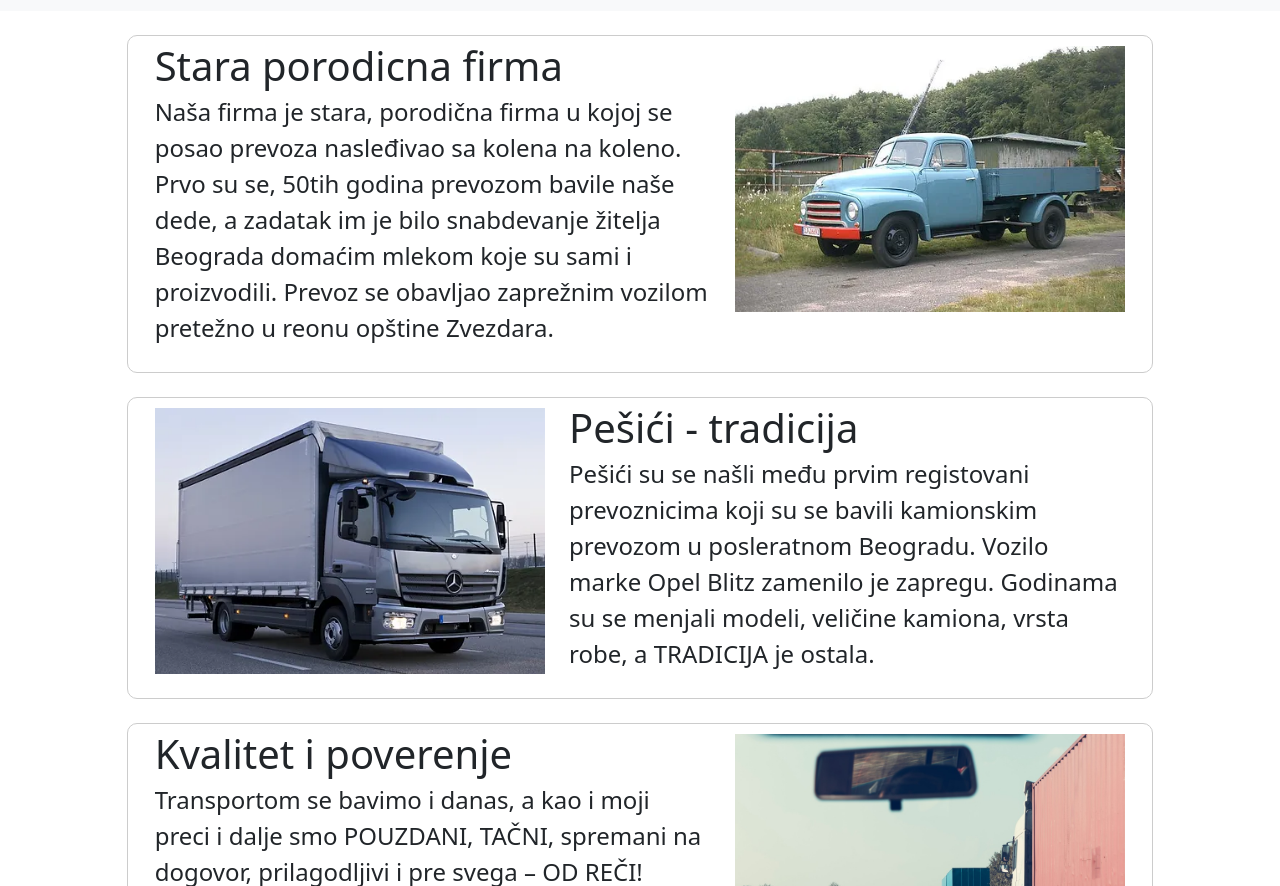
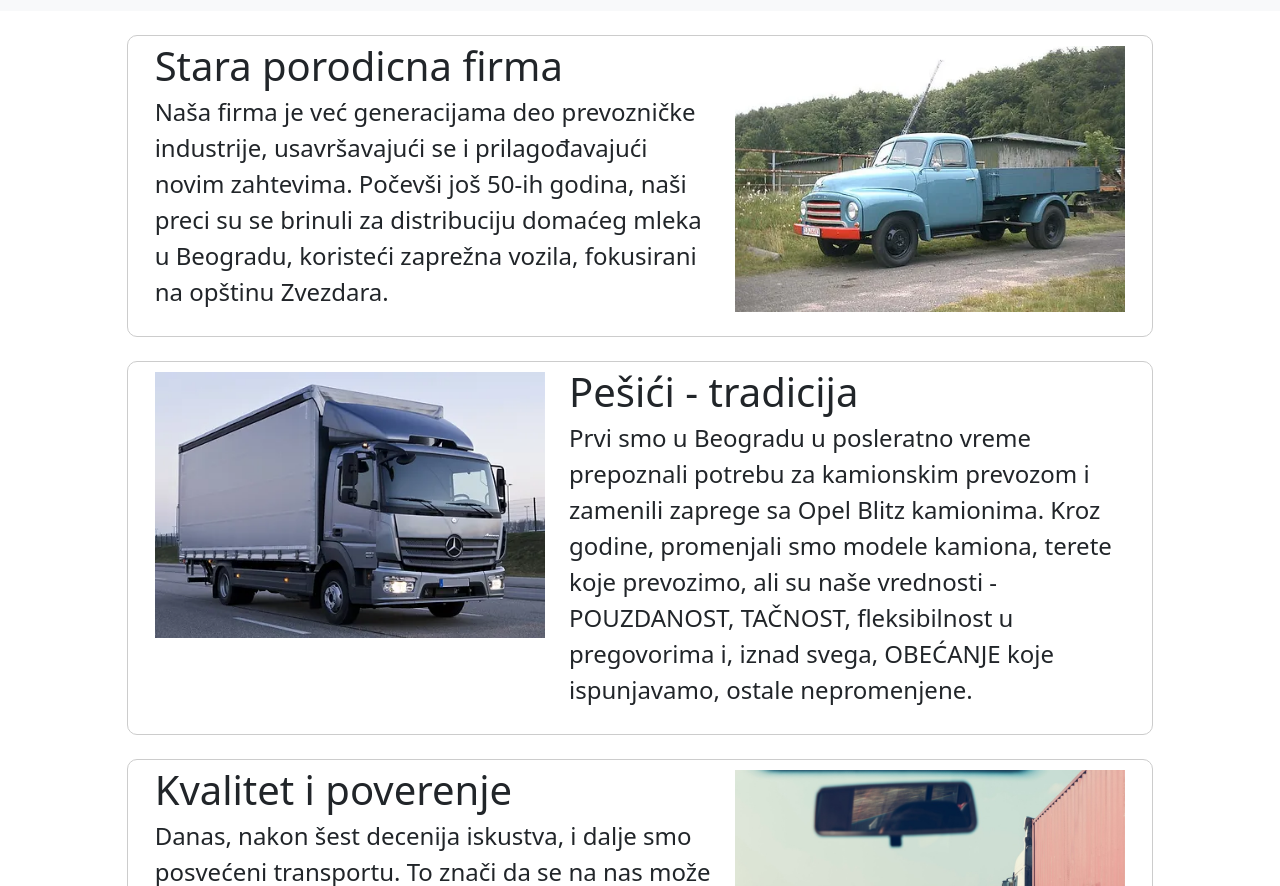
Before and after one commit to saki997/Transporter, a plain HTML site: page about.html in a window 1280 px wide. Shown: the part 66-952 px from the top of the page. Drawn offline with Linux system fonts and the light colour scheme.

Commit message:
Add files via upload

```diff
--- a/about.html
+++ b/about.html
@@ -51,11 +51,9 @@
     <div class="row featurette about-row">
       <div class="col-md-7">
         <h2 class="featurette-heading fw-normal lh-1 ">Stara porodicna firma</h2>
-        <p class="lead about-lead">Naša firma je stara, porodična firma u kojoj se posao prevoza nasleđivao sa kolena na
-          koleno.
-          Prvo su se, 50tih godina prevozom bavile naše dede, a zadatak im je bilo snabdevanje žitelja Beograda domaćim
-          mlekom koje su sami i proizvodili.
-          Prevoz se obavljao zaprežnim vozilom pretežno u reonu opštine Zvezdara.
+        <p class="lead about-lead">
+          Naša firma je već generacijama deo prevozničke industrije, usavršavajući se i prilagođavajući novim zahtevima.
+          Počevši još 50-ih godina, naši preci su se brinuli za distribuciju domaćeg mleka u Beogradu, koristeći zaprežna vozila, fokusirani na opštinu Zvezdara.
         </p>
       </div>
       <div class="col-md-5">
@@ -69,10 +67,10 @@
     <div class="row featurette about-row">
       <div class="col-md-7 order-md-2">
         <h2 class="featurette-heading fw-normal lh-1">Pešići - tradicija</h2>
-        <p class="lead about-lead">Pešići su se našli među prvim registovani prevoznicima koji su se bavili kamionskim
-          prevozom u posleratnom Beogradu.
-          Vozilo marke Opel Blitz zamenilo je zapregu. Godinama su se menjali modeli, veličine kamiona, vrsta robe, a
-          TRADICIJA je ostala. </p>
+        <p class="lead about-lead">
+          Prvi smo u Beogradu u posleratno vreme prepoznali potrebu za kamionskim prevozom i zamenili zaprege sa Opel Blitz kamionima. Kroz godine, promenjali smo modele kamiona,
+          terete koje prevozimo, ali su naše vrednosti - POUZDANOST, TAČNOST, fleksibilnost u pregovorima i, iznad svega, OBEĆANJE koje ispunjavamo, ostale nepromenjene.
+        </p>
       </div>
       <div class="col-md-5 order-md-1">
         <img src="img/o-nama-2.png" class="d-block w-100" alt="druga slika">
@@ -85,11 +83,9 @@
     <div class="row featurette about-row">
       <div class="col-md-7">
         <h2 class="featurette-heading fw-normal lh-1">Kvalitet i poverenje</h2>
-        <p class="lead about-lead">Transportom se bavimo i danas, a kao i moji preci i dalje smo POUZDANI, TAČNI,
-          spremani na dogovor, prilagodljivi i pre svega – OD REČI!</p>
-        <br>
-        <p class="lead about-lead">60 godina tradicije znače da u nas možete imati poverenja i da možete biti sigurni da
-          ste za usluge kamionskog prevoza, na pravom mestu!</p>
+        <p class="lead about-lead">
+          Danas, nakon šest decenija iskustva, i dalje smo posvećeni transportu. To znači da se na nas može osloniti, da smo pravi izbor za sve usluge kamionskog prevoza, uz osiguranje poverenja koje je izgrađeno tokom ovih godina tradicije.
+        </p>
       </div>
       <div class="col-md-5">
         <img src="img/pocetna 3.jpg" class="d-block w-100" alt="treca slika">
```
Also changed, not shown: index.html (+2 -2 lines), js/carousel.js (added, +17 -0 lines), img/krug-prva.png (added), img/pocetna 2.png, img/telefon.jpg (added).
